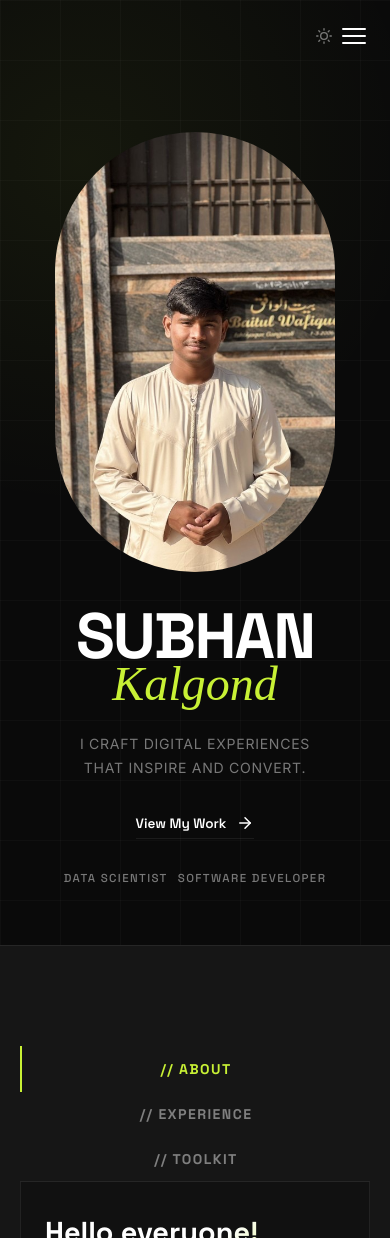
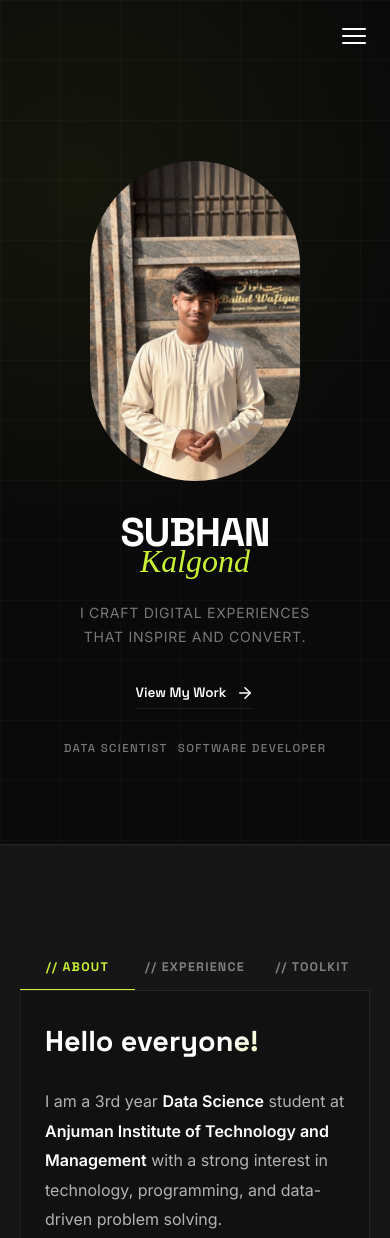
Before and after one commit to subhankalgond/portfolio, a plain HTML site: page index.html in a window 390 px wide. Shown: the top 1238 px of the page. Drawn offline with Linux system fonts and the light colour scheme; a web font is replaced by a local one.

Commit message:
Remove theme toggle and optimize layout for mobile

```diff
--- a/app.js
+++ b/app.js
@@ -190,32 +190,7 @@ if (hero) {
   }, { passive: true });
 }
 
-// ─── THEME TOGGLE ─────────────────────────────────
-const themeToggle = document.getElementById('themeToggle');
-const sunIcon = themeToggle.querySelector('.sun-icon');
-const moonIcon = themeToggle.querySelector('.moon-icon');
-
-// Check for saved theme preference or use system preference (default dark)
-const savedTheme = localStorage.getItem('theme') || 'dark';
-document.documentElement.setAttribute('data-theme', savedTheme);
-updateThemeIcons(savedTheme);
-
-themeToggle.addEventListener('click', () => {
-  const currentTheme = document.documentElement.getAttribute('data-theme');
-  const newTheme = currentTheme === 'light' ? 'dark' : 'light';
-  document.documentElement.setAttribute('data-theme', newTheme);
-  localStorage.setItem('theme', newTheme);
-  updateThemeIcons(newTheme);
-});
-
-function updateThemeIcons(theme) {
-  if (theme === 'light') {
-    sunIcon.style.display = 'none';
-    moonIcon.style.display = 'block';
-  } else {
-    sunIcon.style.display = 'block';
-    moonIcon.style.display = 'none';
-  }
-}
+// Force dark theme as default
+document.documentElement.setAttribute('data-theme', 'dark');
 
 console.log('%c✦ Portfolio loaded successfully', 'color: #c8f135; font-size: 14px; font-weight: bold;');
--- a/index.html
+++ b/index.html
@@ -32,12 +32,7 @@
         <a href="#projects" class="nav__link">Work</a>
         <a href="#contact" class="nav__link">Contact</a>
       </div>
-      <button id="themeToggle" class="theme-toggle" aria-label="Toggle theme">
-        <!-- Sun icon -->
-        <svg class="sun-icon" xmlns="http://www.w3.org/2000/svg" width="16" height="16" viewBox="0 0 24 24" fill="none" stroke="currentColor" stroke-width="2" stroke-linecap="round" stroke-linejoin="round"><circle cx="12" cy="12" r="5"/><line x1="12" y1="1" x2="12" y2="3"/><line x1="12" y1="21" x2="12" y2="23"/><line x1="4.22" y1="4.22" x2="5.64" y2="5.64"/><line x1="18.36" y1="18.36" x2="19.78" y2="19.78"/><line x1="1" y1="12" x2="3" y2="12"/><line x1="21" y1="12" x2="23" y2="12"/><line x1="4.22" y1="19.78" x2="5.64" y2="18.36"/><line x1="18.36" y1="5.64" x2="19.78" y2="4.22"/></svg>
-        <!-- Moon icon -->
-        <svg class="moon-icon" xmlns="http://www.w3.org/2000/svg" width="16" height="16" viewBox="0 0 24 24" fill="none" stroke="currentColor" stroke-width="2" stroke-linecap="round" stroke-linejoin="round" style="display: none;"><path d="M21 12.79A9 9 0 1 1 11.21 3 7 7 0 0 0 21 12.79z"/></svg>
-      </button>
+
       <button class="nav__hamburger" id="hamburger" aria-label="Open menu">
         <span></span><span></span><span></span>
       </button>
@@ -100,7 +95,7 @@
           <div class="tab-panel__inner">
             <h2 class="tab-panel__heading">Hello everyone!</h2>
             <div class="tab-panel__body">
-              <p>I am a 2nd year <strong>Data Science</strong> student at <strong>Anjuman Institute of Technology and Management</strong> with a strong interest in technology, programming, and data-driven problem solving.</p>
+              <p>I am a 3rd year <strong>Data Science</strong> student at <strong>Anjuman Institute of Technology and Management</strong> with a strong interest in technology, programming, and data-driven problem solving.</p>
               <p>Currently, I am continuously improving my skills by learning new concepts, practicing coding, and working on technical problem-solving.</p>
               <p>I am excited to connect with students, developers, and professionals to learn, grow, and explore opportunities in the field of <strong>Data Science</strong> and <strong>Software Development</strong>.</p>
             </div>
--- a/styles.css
+++ b/styles.css
@@ -397,7 +397,7 @@ ul { list-style: none; }
 }
 .hero__title-line {
   font-family: var(--ff-head);
-  font-size: clamp(4rem, 10vw, 9rem);
+  font-size: clamp(2.5rem, 8vw, 9rem);
   font-weight: 700;
   letter-spacing: -0.03em;
   color: var(--clr-text);
@@ -406,7 +406,7 @@ ul { list-style: none; }
 .hero__title-script {
   font-family: var(--ff-script);
   font-style: italic;
-  font-size: clamp(3rem, 7vw, 6.5rem);
+  font-size: clamp(2rem, 6vw, 6.5rem);
   font-weight: 400;
   color: var(--clr-accent);
   display: block;
@@ -650,9 +650,29 @@ ul { list-style: none; }
   background: rgba(200,241,53,0.05);
 }
 @media (max-width: 640px) {
-  .tabs-bar { flex-direction: column; }
-  .tabs-bar__btn { text-align: center; padding: 14px 20px; border-bottom: none; border-left: 2px solid transparent; }
-  .tabs-bar__btn--active { border-left-color: var(--clr-accent); border-bottom-color: transparent; }
+  .tabs-bar {
+    display: flex;
+    flex-direction: row;
+    overflow-x: auto;
+    scrollbar-width: none;
+    -ms-overflow-style: none;
+  }
+  .tabs-bar::-webkit-scrollbar {
+    display: none;
+  }
+  .tabs-bar__btn {
+    flex: 1;
+    text-align: center;
+    padding: 14px 10px;
+    font-size: 0.78rem;
+    white-space: nowrap;
+    border-bottom: 2px solid transparent;
+    border-left: none;
+  }
+  .tabs-bar__btn--active {
+    border-bottom-color: var(--clr-accent);
+    border-left-color: transparent;
+  }
   .tab-panel__inner { padding: 32px 24px; }
 }
 .stats__grid {
@@ -1176,7 +1196,9 @@ ul { list-style: none; }
   .service-card:first-child { border-radius: var(--radius) var(--radius) 0 0 !important; }
   .service-card:last-child  { border-radius: 0 0 var(--radius) var(--radius) !important; }
   .stats__grid { grid-template-columns: 1fr 1fr; }
+  .hero__photo { width: 210px; height: 320px; }
   .hero__photo-placeholder { width: 200px; height: 320px; }
+  .section-header { flex-direction: column; align-items: flex-start; gap: 12px; margin-bottom: 32px; }
   .trusted__logos { gap: 24px; }
   .trusted .container { gap: 24px; }
 }
```
